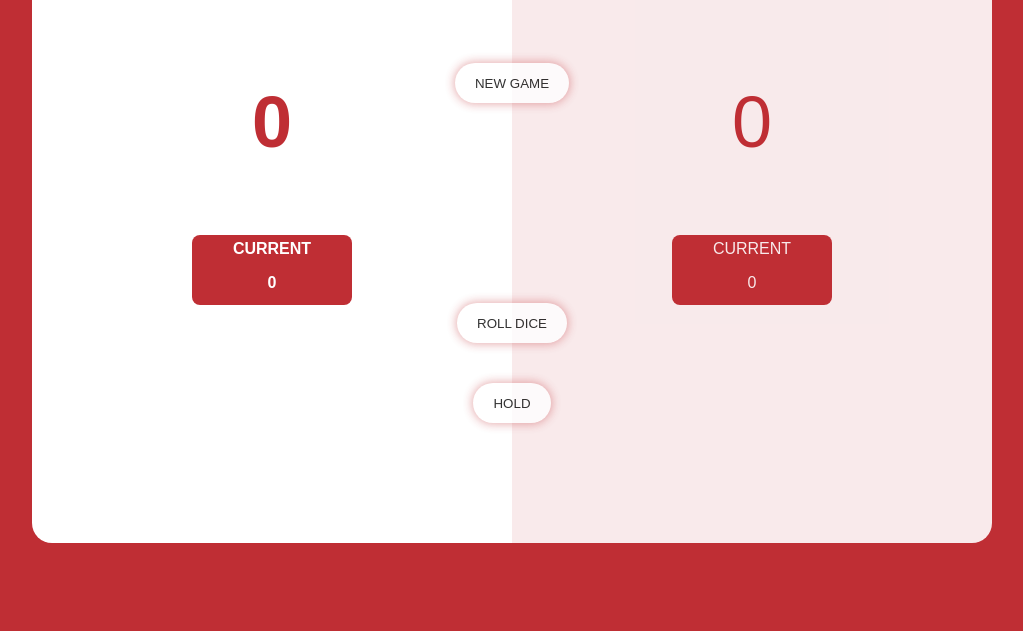
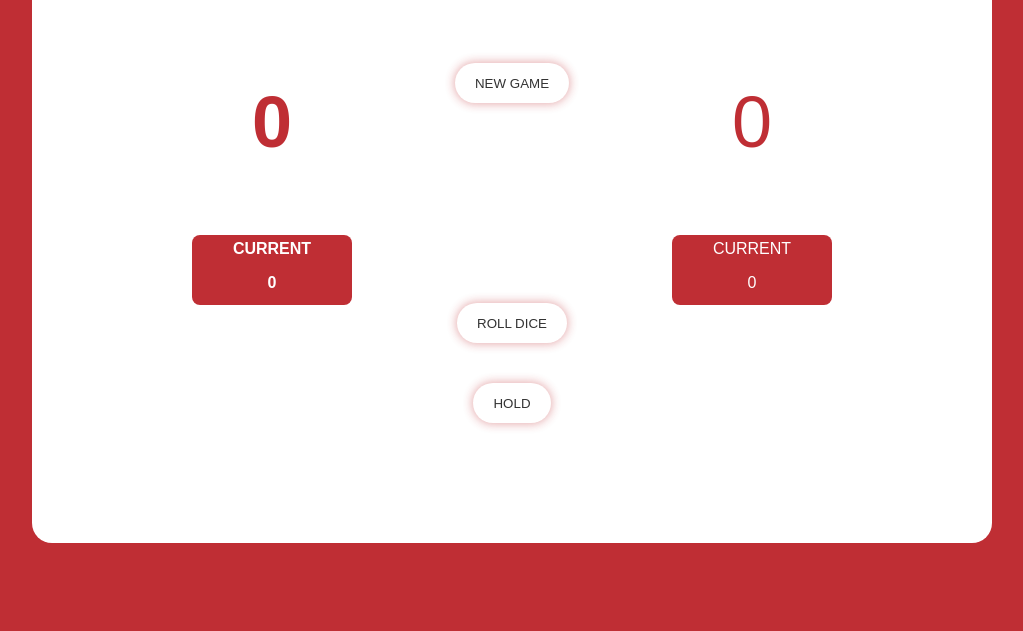
Before and after one commit to Tshobohwa/pig-game, a plain HTML site: page index.html in a window 1280 px wide. Shown: the part 185-816 px from the top of the page, without its empty margins (128-1151 px from the left). Drawn offline with Linux system fonts and the light colour scheme.

Commit message:
Update style.css

```diff
--- a/style.css
+++ b/style.css
@@ -12,10 +12,10 @@ body{
     margin-top: 10vh;
     margin-bottom: 10vh;
     background-color: white;
-    opacity: 0.9;
     display: flex;
     flex-direction: column;
     align-items: center;
+    background-color: white;
 }
 .players-name{
     font-size: 36px;
```
